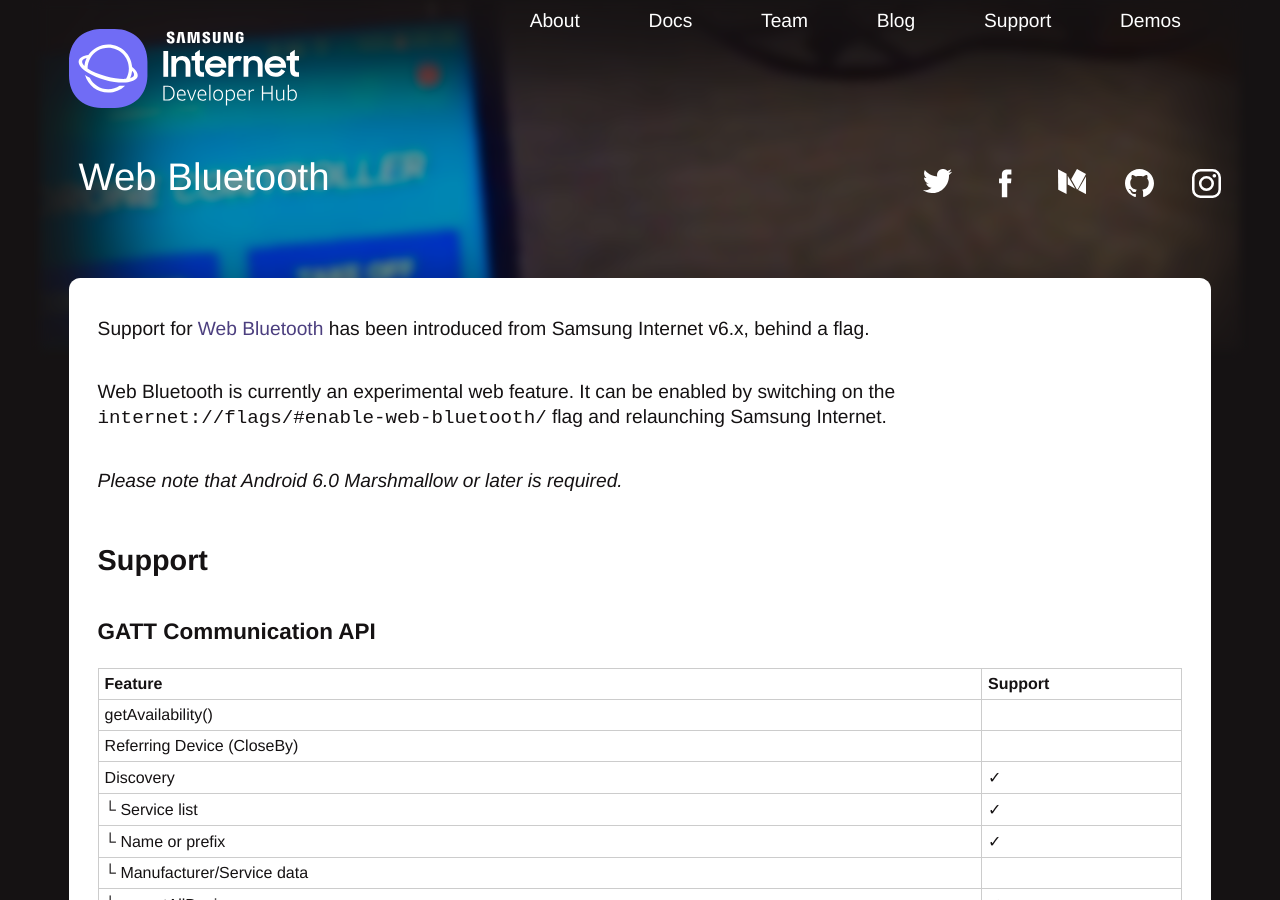
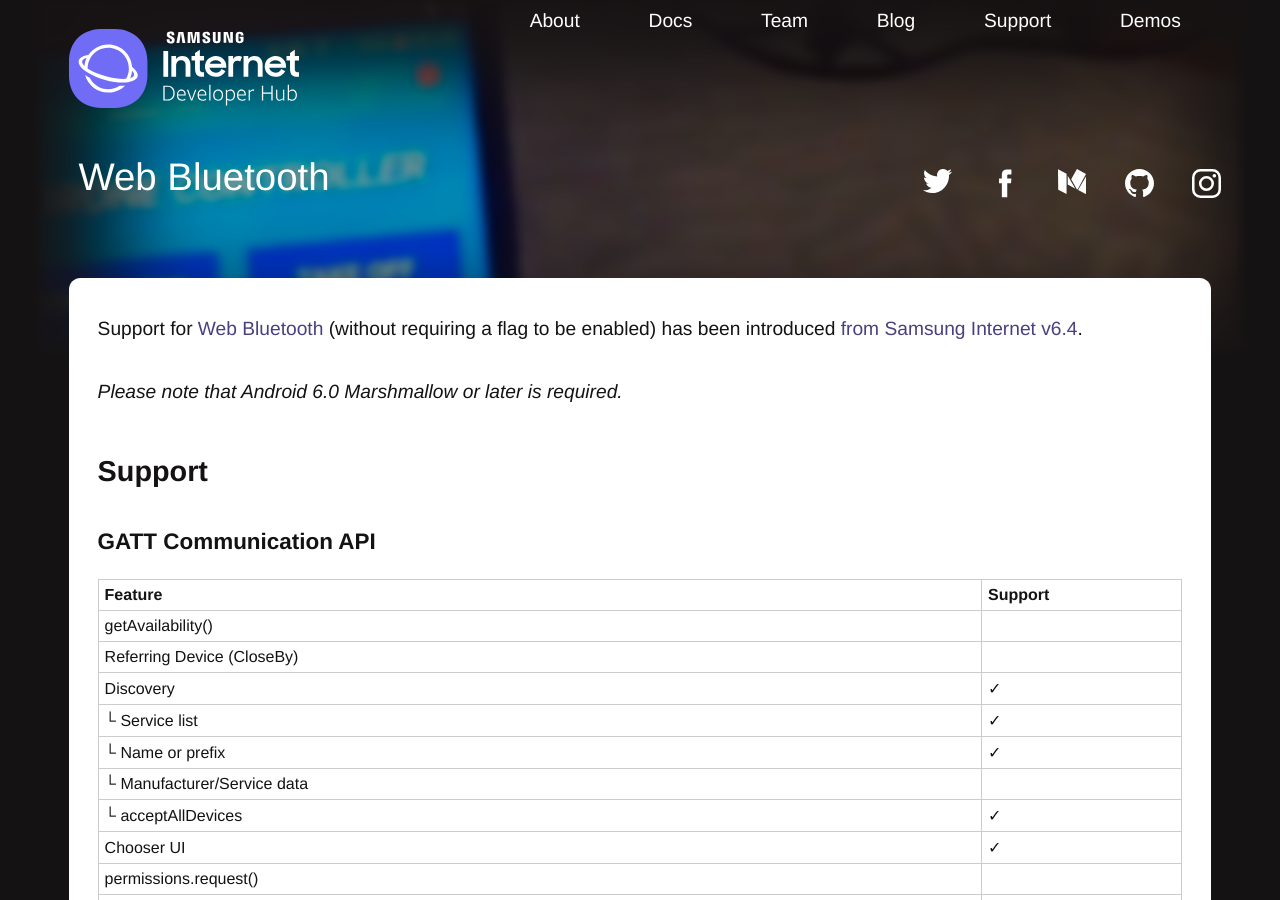
Before and after one commit to SamsungInternet/homepage-archive, a Jekyll site: the page built from docs/web-bluetooth.md, in a window 1280 px wide and 900 px high. Built offline with Jekyll 4.4.1, drawn with Linux system fonts in a browser that asks for light colours; some of the changed text lies outside the part shown.

Commit message:
Update Web Bluetooth doc

```diff
--- a/docs/web-bluetooth.md
+++ b/docs/web-bluetooth.md
@@ -4,10 +4,7 @@
 image: /images/header-images/bluetooth-drone.jpg
 description: Access and control Bluetooth Low Energy devices from your web browser
 ---
-Support for [Web Bluetooth](https://github.com/WebBluetoothCG/web-bluetooth) has been introduced from Samsung Internet v6.x,
-behind a flag.
-
-Web Bluetooth is currently an experimental web feature. It can be enabled by switching on the `internet://flags/#enable-web-bluetooth/` flag and relaunching Samsung Internet.
+Support for [Web Bluetooth](https://github.com/WebBluetoothCG/web-bluetooth) (without requiring a flag to be enabled) has been introduced [from Samsung Internet v6.4](https://medium.com/samsung-internet-dev/lets-connect-with-samsung-internet-v6-4-stable-1f197d43a812).
 
 *Please note that Android 6.0 Marshmallow or later is required.*
 
```
Also changed, not shown: other parts of docs/web-bluetooth.md (+1 -0 lines).
